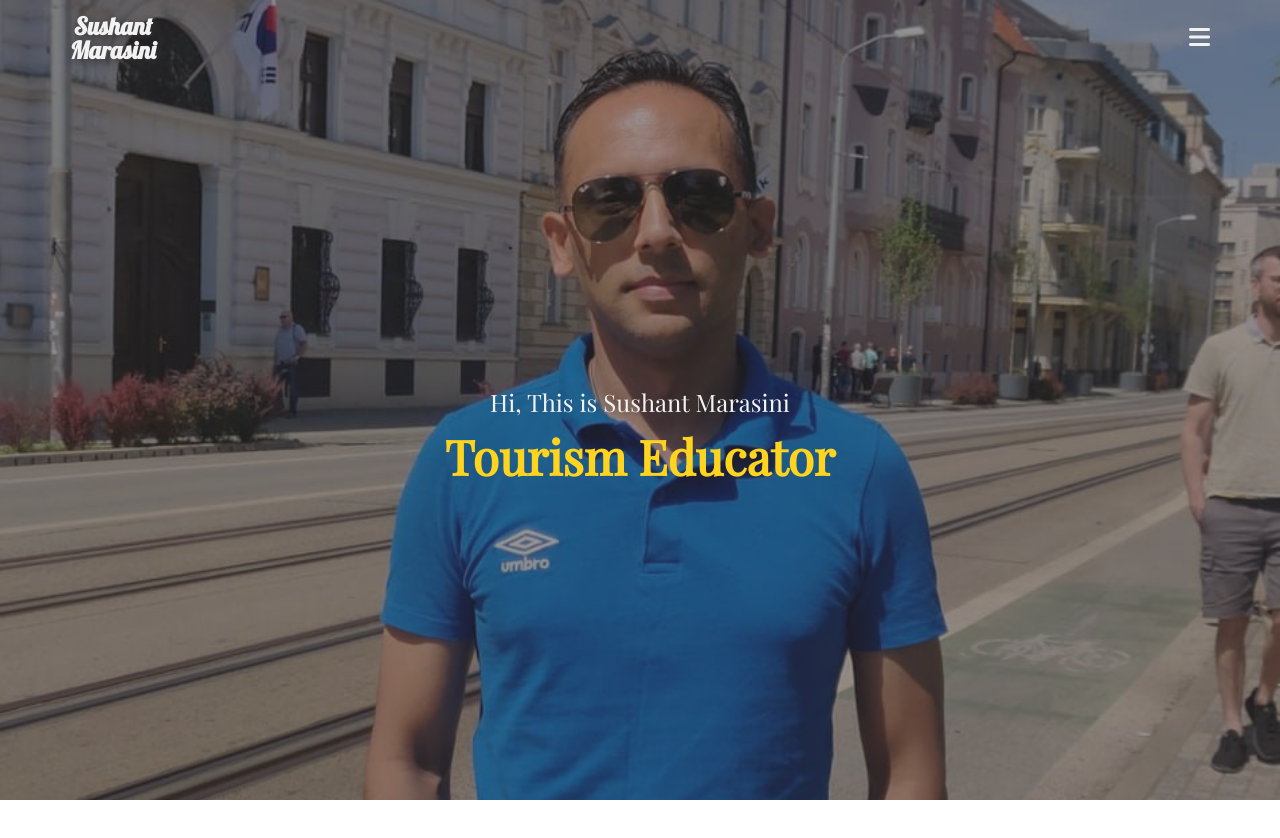
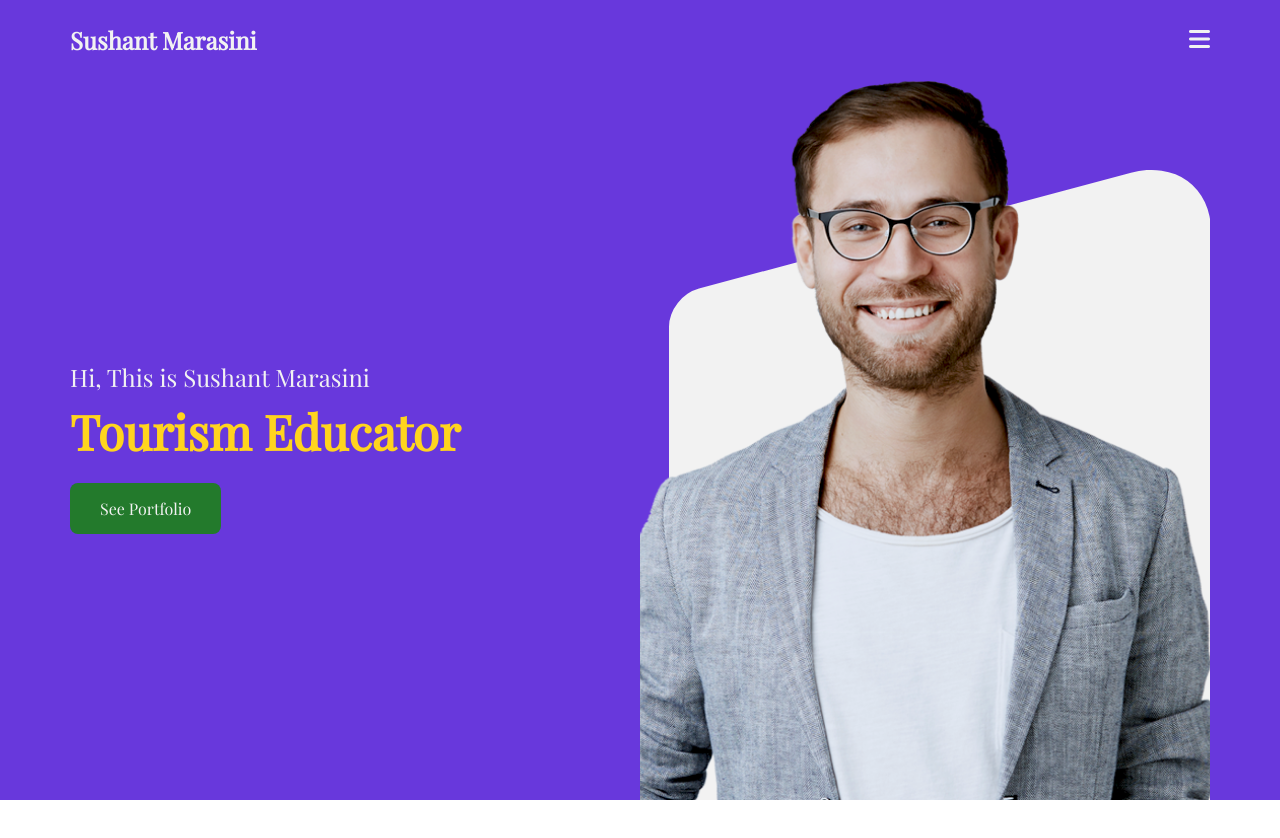
Before and after one commit to adhikarisandil32/sushant-marasini, a website: page index.html in a window 1280 px wide. Shown: the top 838 px of the page. Drawn offline with nearby package versions, Linux system fonts and the light colour scheme.

Commit message:
hero-section-corrected

```diff
--- a/index.html
+++ b/index.html
@@ -9,18 +9,10 @@
   <body>
     <!-- Header Section -->
     <header class="header-section">
-      <div class="imager">
-        <img src="assets/sushant_marasini.jpg" alt="sushant marasini" />
-      </div>
-
-      <!-- navigation -->
       <nav class="navigation">
         <div class="container">
           <a href="">
-            <div class="name">
-              Sushant <br />
-              Marasini
-            </div>
+            <div class="name">Sushant Marasini</div>
           </a>
           <!-- <div class="social-media">
               <p><i class="fa-brands fa-facebook"></i></p>
@@ -36,17 +28,25 @@
           </div>
         </div>
       </nav>
+    </header>
 
-      <!-- Hero Section -->
-      <div class="hero">
-        <div class="container">
+    <!-- Hero Section -->
+    <section class="hero-section">
+      <div class="container">
+        <div class="hero-text-and-buttons-block">
           <div class="hero-text-block">
             <p class="hero-info">Hi, This is Sushant Marasini</p>
             <p class="hero-header">Tourism Educator</p>
           </div>
+          <div class="hero-buttons-block">
+            <a href="#"> See Portfolio </a>
+          </div>
+        </div>
+        <div class="hero-imager">
+          <img src="assets/hero-author.png" alt="sushant marasini" />
         </div>
       </div>
-    </header>
+    </section>
 
     <section style="height: 100vh"></section>
 
--- a/package.json
+++ b/package.json
@@ -8,7 +8,7 @@
   },
   "author": "",
   "license": "ISC",
-  "dependencies": {
+  "devDependencies": {
     "gulp": "^4.0.2",
     "gulp-sass": "^5.1.0",
     "sass": "^1.69.5"
--- a/src/_variables_and_utilities.scss
+++ b/src/_variables_and_utilities.scss
@@ -8,6 +8,8 @@ $green: #237a2c;
 $yellow: #ffd41e;
 
 //utility variables
+$nav-min-height: 80px;
+$button-border-radius: 8px;
 
 //container-component
 @each $key, $value in responsive.$breakpoints {
--- a/src/sections/_header_section.scss
+++ b/src/sections/_header_section.scss
@@ -1,46 +1,18 @@
 @use "../responsive";
 
 .header-section {
-  height: 100vh;
   color: $white;
-  display: flex;
-  flex-direction: column;
-
-  .imager {
-    height: 100%;
-    width: 100%;
-    top: 0;
-    left: 0;
-    position: absolute;
-    z-index: -1;
-
-    &::after {
-      content: "";
-      position: absolute;
-      left: 0;
-      top: 0;
-      height: 100%;
-      width: 100%;
-      background: rgba($shadow, 0.5);
-    }
-
-    img {
-      width: 100%;
-      height: 100%;
-      object-fit: cover;
-      object-position: top;
-    }
-  }
+  position: sticky;
+  top: 0;
+  z-index: 9999;
 
   .navigation {
     font-size: 1.5rem;
     font-weight: bold;
-    position: sticky;
-    width: 100%;
-    top: 0;
+    background-color: $purple;
 
     .container {
-      min-height: 75px;
+      min-height: $nav-min-height;
       display: flex;
       justify-content: space-between;
       align-items: center;
@@ -52,10 +24,7 @@
       cursor: pointer;
 
       .name {
-        text-align: center;
-        line-height: 1;
-        font-family: "Lobster", sans-serif;
-        text-shadow: 2px 2px 8px $shadow;
+        font-family: "Playfair Display", serif;
       }
     }
 
@@ -63,33 +32,4 @@
       cursor: pointer;
     }
   }
-
-  .hero {
-    flex: 1 0 0;
-  }
-
-  .container {
-    height: 100%;
-    gap: 30px;
-    position: relative;
-  }
-
-  .hero-text-block {
-    font-family: "Playfair Display", serif;
-    text-align: center;
-    position: absolute;
-    width: 100%;
-    top: 50%;
-    transform: translateY(-50%);
-
-    .hero-info {
-      font-size: 1.5rem;
-    }
-
-    .hero-header {
-      font-size: 3rem;
-      color: $yellow;
-      font-weight: bold;
-    }
-  }
 }
--- /dev/null
+++ b/src/sections/_hero_section.scss
@@ -0,0 +1,118 @@
+@use "../responsive";
+
+.hero-section {
+  height: calc(100vh - $nav-min-height);
+  position: relative;
+  background-image: url("/assets/hero-author.png");
+  background-size: cover;
+  background-position: center top;
+  position: relative;
+  // border: 4px solid black;
+
+  &::after {
+    content: "";
+    z-index: -1;
+    position: absolute;
+    top: 0;
+    left: 0;
+    height: 100%;
+    width: 100%;
+    background-color: $purple;
+  }
+
+  @include responsive.lg {
+    background: $purple;
+  }
+
+  .container {
+    height: 100%;
+    display: flex;
+    align-items: center;
+    position: relative;
+
+    @include responsive.lg {
+      justify-content: space-between;
+    }
+  }
+
+  .hero-text-and-buttons-block {
+    font-family: "Playfair Display", serif;
+    text-align: center;
+    width: 100%;
+    display: flex;
+    flex-direction: column;
+    gap: 30px;
+    // border: 4px solid blue;
+
+    @include responsive.lg {
+      text-align: left;
+    }
+
+    .hero-text-block {
+      .hero-info {
+        font-size: 1.5rem;
+        color: $white;
+      }
+
+      .hero-header {
+        font-size: 3rem;
+        color: $yellow;
+        font-weight: bold;
+      }
+    }
+
+    .hero-buttons-block {
+      a {
+        all: unset;
+        color: $white;
+        background-color: $green;
+        border-radius: $button-border-radius;
+        padding: 15px 30px;
+        cursor: pointer;
+        transition: background-color 0.25s linear;
+
+        &:hover {
+          background-color: darken($green, 10%);
+        }
+      }
+    }
+  }
+
+  .hero-imager {
+    height: 100%;
+    width: 100%;
+    position: relative;
+    // top: 0;
+    // left: 0;
+    display: none;
+    z-index: 10;
+    overflow-y: hidden;
+
+    &::before {
+      content: "";
+      position: absolute;
+      right: 0;
+      top: 20%;
+      height: 100%;
+      width: 95%;
+      background-color: $white;
+      border-top-right-radius: 80px;
+      border-top-left-radius: 30px;
+
+      transform: skewY(-15deg);
+      z-index: -1;
+    }
+
+    @include responsive.lg {
+      display: block;
+    }
+
+    img {
+      width: 100%;
+      height: 100%;
+      // border: 4px solid red;
+      object-fit: cover;
+      object-position: top;
+    }
+  }
+}
--- a/src/style.scss
+++ b/src/style.scss
@@ -1,6 +1,5 @@
 @import "variables_and_utilities";
 @import url("https://fonts.googleapis.com/css2?family=Roboto&display=swap");
-@import url("https://fonts.googleapis.com/css2?family=Lobster&display=swap");
 @import url("https://fonts.googleapis.com/css2?family=Playfair+Display&display=swap");
 
 * {
@@ -11,6 +10,7 @@
     padding: 0;
     box-sizing: border-box;
   }
+  // border: 2px solid red;
 }
 
 :root {
@@ -20,3 +20,4 @@
 }
 
 @import "sections/header_section";
+@import "sections/hero_section";
```
Also changed, not shown: assets/hero-author.png (added), dest/style.css, 1 other file.
